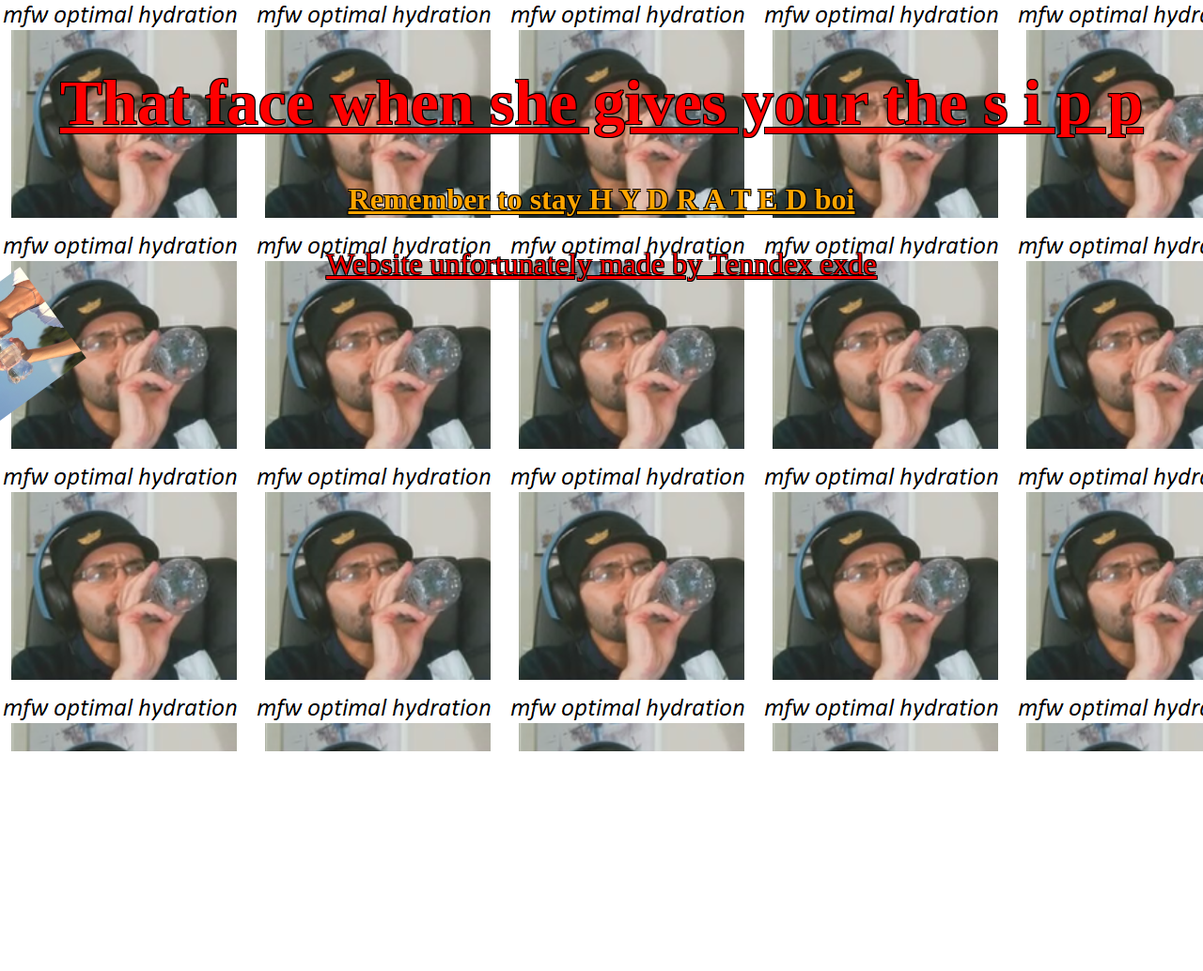
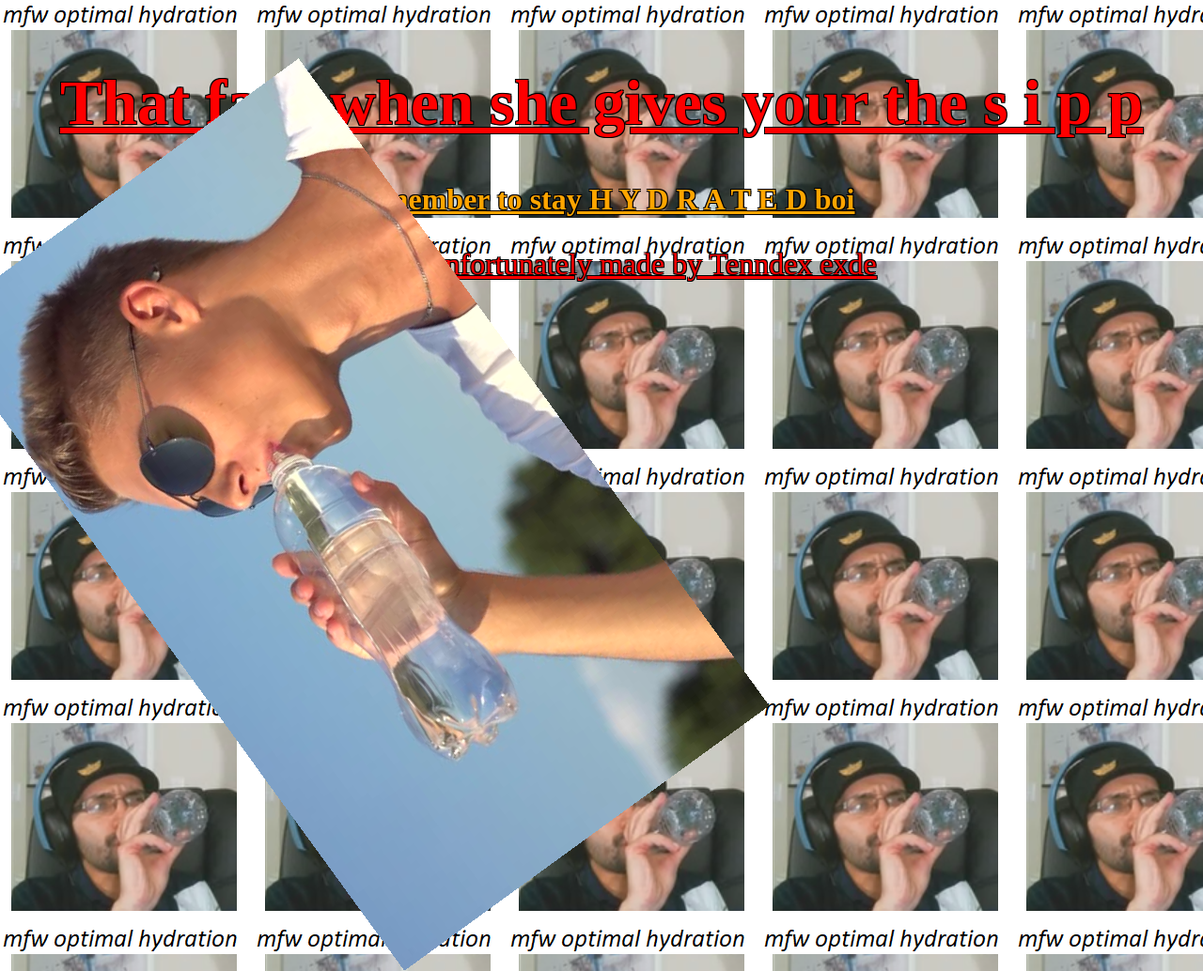
Before and after one commit to therealtenndex/therealtenndex.github.io, a PHP site: page / in a window 1280 px wide. Shown: the whole page at 94% size. Before the commit the page ends 800 px from the top, so only its background shows below. Run offline with PHP 8.4, Linux system fonts and the light colour scheme.

Commit message:
Update style.css

```diff
--- a/style.css
+++ b/style.css
@@ -40,10 +40,8 @@
 }
 
 .spin {
-    top: 50%;
-    left: 50%;
-    width: 120px;
-    height: 120px;
+    width: auto;
+    height: auto;
     margin:-60px 0 0 -60px;
     -webkit-animation:spin 4s linear infinite;
     -moz-animation:spin 4s linear infinite;
```
